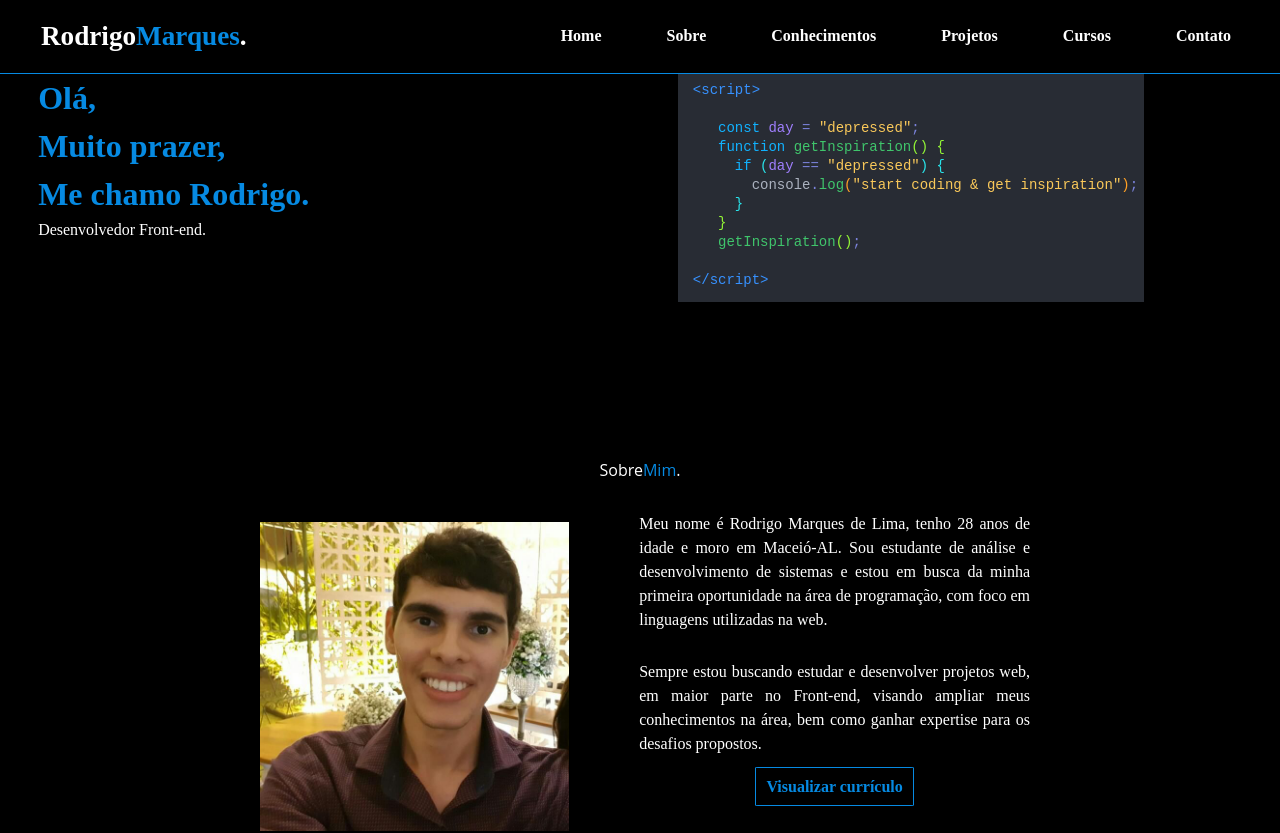
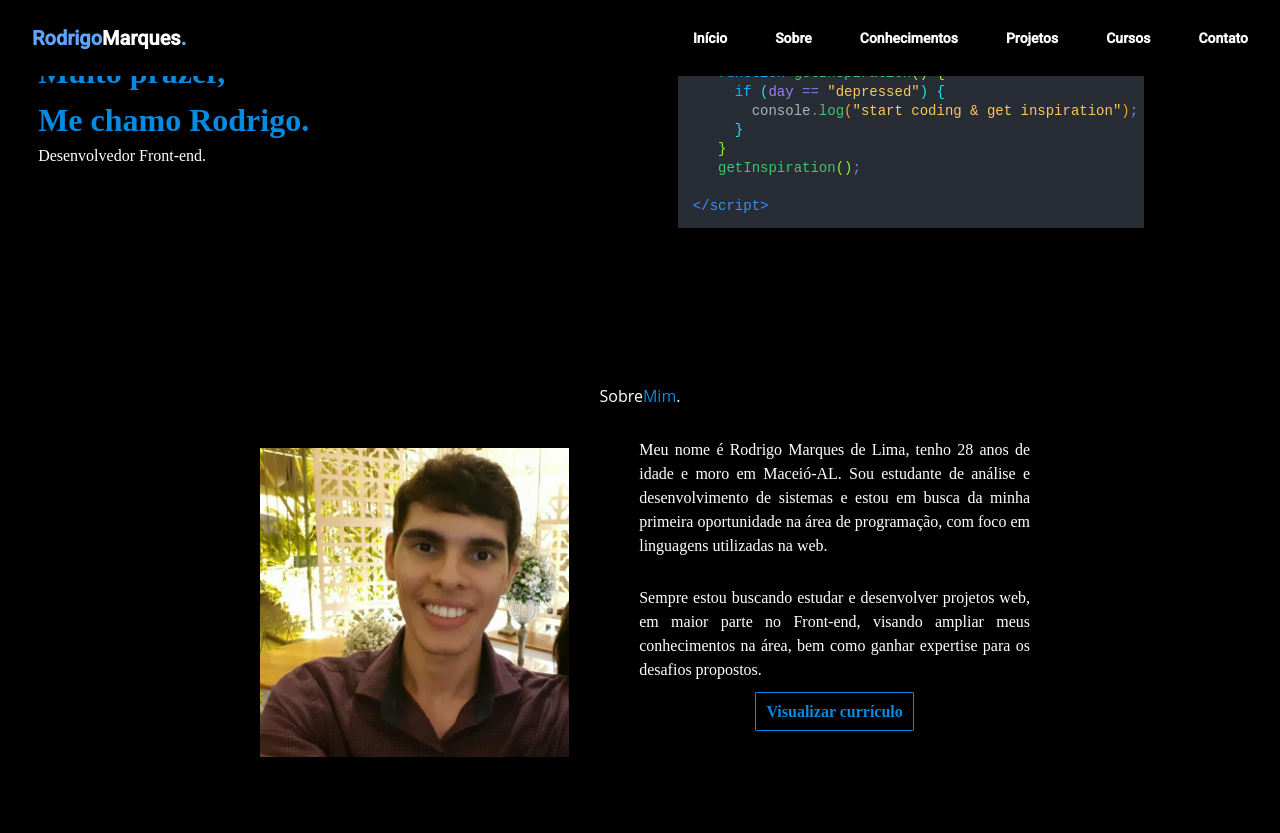
Before and after one commit to RodrigoMarques6/portfolioRodrigoMarques, an Angular app: page / in a window 1280 px wide. Shown: the top 833 px of the page. Built offline with nearby package versions, Linux system fonts and the light colour scheme.

Commit message:
feat/início das melhorias do projeto

```diff
--- a/angular.json
+++ b/angular.json
@@ -25,6 +25,7 @@
               "src/assets"
             ],
             "styles": [
+              "@angular/material/prebuilt-themes/indigo-pink.css",
               "src/styles.css"
             ],
             "scripts": []
@@ -87,6 +88,7 @@
               "src/assets"
             ],
             "styles": [
+              "@angular/material/prebuilt-themes/indigo-pink.css",
               "src/styles.css"
             ],
             "scripts": []
--- a/package.json
+++ b/package.json
@@ -11,10 +11,12 @@
   "private": true,
   "dependencies": {
     "@angular/animations": "^16.1.0",
+    "@angular/cdk": "^16.2.14",
     "@angular/common": "^16.1.0",
     "@angular/compiler": "^16.1.0",
     "@angular/core": "^16.1.0",
     "@angular/forms": "^16.1.0",
+    "@angular/material": "^16.2.14",
     "@angular/platform-browser": "^16.1.0",
     "@angular/platform-browser-dynamic": "^16.1.0",
     "@angular/router": "^16.1.0",
--- a/src/app/components/menu/menu.component.css
+++ b/src/app/components/menu/menu.component.css
@@ -1,4 +1,4 @@
-* {
+/* * {
   margin: 0;
   padding: 0;
   box-sizing: border-box;
@@ -48,7 +48,7 @@
   .dialog {
     background-color: black;
     /* font-weight: bold; */
-    width: 60%;
+    /* width: 60%;
     height: 55%;
     margin: auto;
     border-radius: 10px;
@@ -104,7 +104,7 @@
     color: #068ae2;
     font-weight: bold;
   }
-}
+} */
 
 /* @media (max-width: 899.99px) {
     #div-menu2 {
@@ -121,7 +121,7 @@
     }
   } */
 
-#ul-do-menu {
+/* #ul-do-menu {
   display: flex;
   list-style-type: none;
   margin-right: 2%;
@@ -173,4 +173,4 @@
 
 #span2-logo {
   color: #068ae2;
-}
+} */
--- a/src/app/components/menu/menu.component.html
+++ b/src/app/components/menu/menu.component.html
@@ -1,4 +1,4 @@
-<section class="section-menu">
+<!-- <section class="section-menu">
   <div id="div-menu">
     <span id="span1-logo">Rodrigo<span id="span2-logo">Marques</span>.</span>
     <ul id="ul-do-menu">
@@ -29,4 +29,51 @@
       </ul>
     </dialog>
   </div>
-</section>
+</section> -->
+
+<header
+  class="bg-black bg-opacity-30 bg-blend-multiply fixed w-full top-0 z-50"
+>
+  <nav
+    class="max-w-screen-xl mx-auto flex items-center justify-between p-6 lg:px-8"
+    aria-label="Global"
+  >
+    <div class="flex lg:flex-1">
+      <span class="text-blue-400 text-xl font-bold"
+        >Rodrigo<span class="text-white">Marques</span>.</span
+      >
+    </div>
+    <div class="hidden lg:flex lg:gap-x-12">
+      <a
+        href="#"
+        class="text-sm font-semibold leading-6 text-white hover:underline"
+        >Início</a
+      >
+      <a
+        href="#"
+        class="text-sm font-semibold leading-6 text-white hover:underline"
+        >Sobre</a
+      >
+      <a
+        href="#"
+        class="text-sm font-semibold leading-6 text-white hover:underline"
+        >Conhecimentos</a
+      >
+      <a
+        href="#"
+        class="text-sm font-semibold leading-6 text-white hover:underline"
+        >Projetos</a
+      >
+      <a
+        href="#"
+        class="text-sm font-semibold leading-6 text-white hover:underline"
+        >Cursos</a
+      >
+      <a
+        href="#"
+        class="text-sm font-semibold leading-6 text-white hover:underline"
+        >Contato</a
+      >
+    </div>
+  </nav>
+</header>
--- a/src/index.html
+++ b/src/index.html
@@ -6,6 +6,9 @@
   <base href="/">
   <meta name="viewport" content="width=device-width, initial-scale=1">
   <link rel="icon" type="image/x-icon" href="favicon.ico">
+  <link rel="preconnect" href="https://fonts.gstatic.com">
+  <link href="https://fonts.googleapis.com/css2?family=Roboto:wght@300;400;500&display=swap" rel="stylesheet">
+  <link href="https://fonts.googleapis.com/icon?family=Material+Icons" rel="stylesheet">
 </head>
 <body>
   <app-root></app-root>
--- a/src/styles.css
+++ b/src/styles.css
@@ -7,3 +7,5 @@
 * {
     background-color: black;
 }
+html, body { height: 100%; }
+body { margin: 0; font-family: Roboto, "Helvetica Neue", sans-serif; }
```
Also changed, not shown: src/app/app.module.ts (+7 -1 lines), 1 other file (tests, documents, lock files or other folders).
